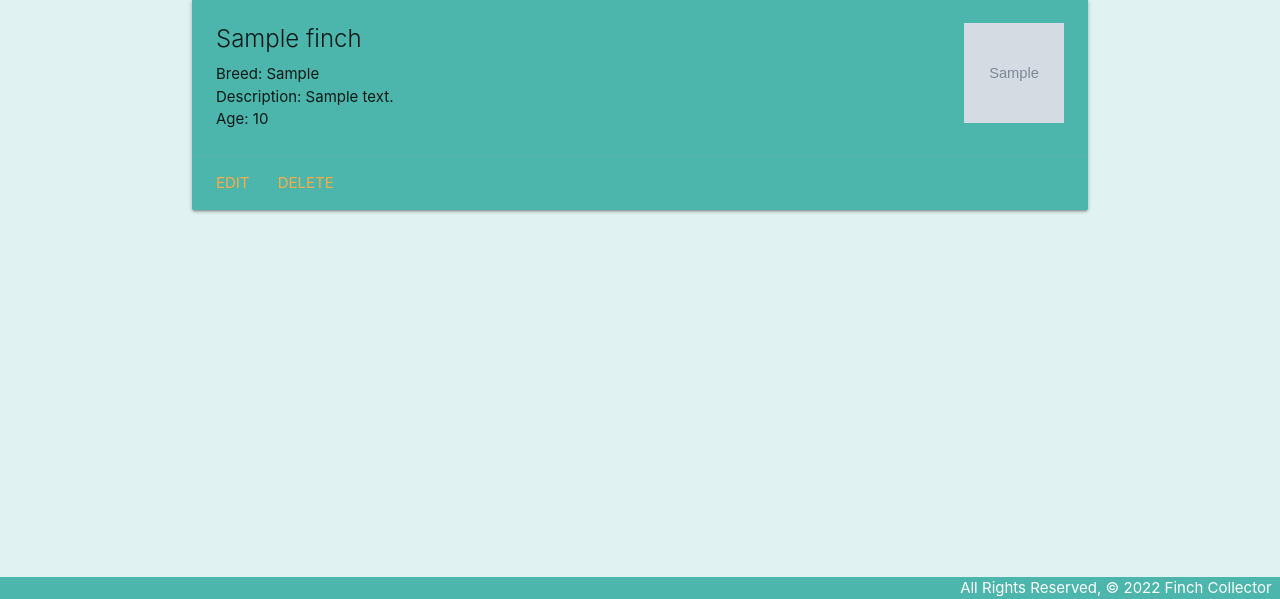
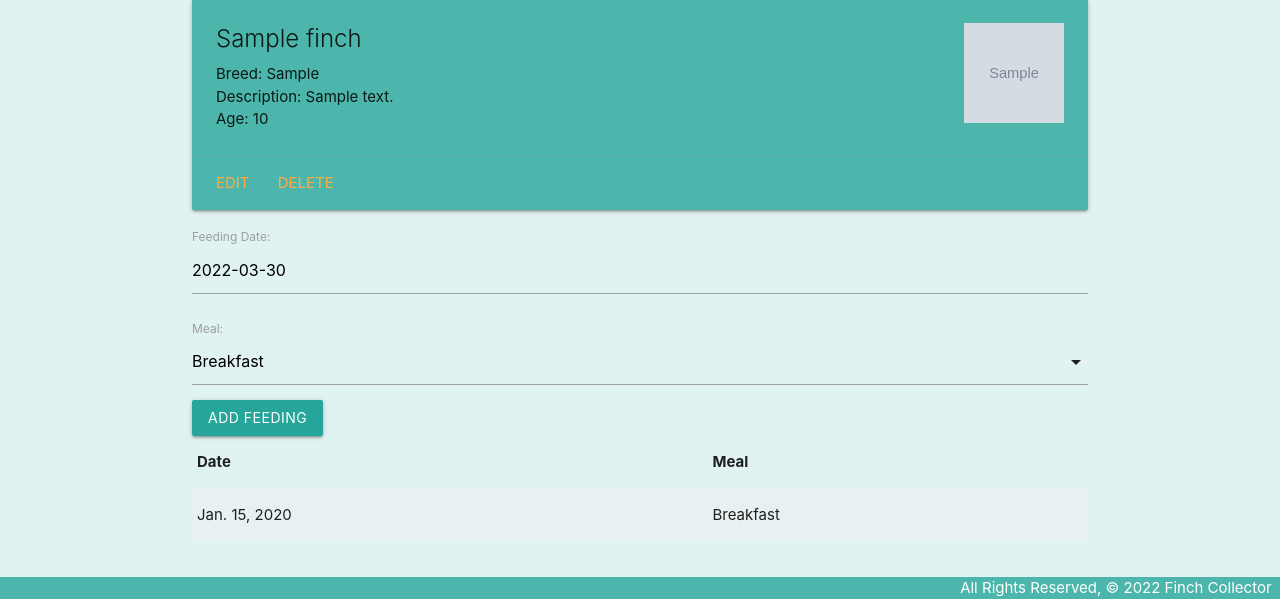
Before and after one commit to JP4441/djangoexperiment, a Django app: page /finchs/1/ in a window 1280 px wide. Shown: the part 201-800 px from the top of the page. Run offline with Django 4.2, Linux system fonts and the light colour scheme; tables that the repository leaves empty hold one stand-in row (values such as "Sample post"); grey boxes marked "Sample" are stand-in pictures.

Commit message:
03292228

```diff
--- /dev/null
+++ b/main_app/forms.py
@@ -0,0 +1,8 @@
+from dataclasses import fields
+from django.forms import ModelForm
+from .models import Feeding
+
+class FeedingForm(ModelForm):
+  class Meta:
+      model = Feeding
+      fields = ['date', 'meal']
--- a/main_app/models.py
+++ b/main_app/models.py
@@ -1,5 +1,7 @@
+from secrets import choice
 from django.db import models
 from django.urls import reverse
+
 
 # Create your models here.
 
@@ -32,3 +34,6 @@ class Feeding(models.Model):
 
   def __str__(self):
     return f"{self.get_meal_display()} on {self.date}"
+
+  class Meta:
+        ordering = ['-date']
--- a/main_app/templates/base.html
+++ b/main_app/templates/base.html
@@ -16,6 +16,7 @@
       type="text/css"
       href="{% static 'css/style.css' %}"
     />
+    <script src="https://cdnjs.cloudflare.com/ajax/libs/materialize/1.0.0/js/materialize.min.js"></script>
   </head>
 
   <body class="teal lighten-5">
--- a/main_app/templates/finchs/detail.html
+++ b/main_app/templates/finchs/detail.html
@@ -26,4 +26,41 @@
   </div>
 </div>
 
+<div>
+  <form method="post" action="{% url 'add_feeding' finch.id %}">
+    {% csrf_token %} {{ feeding_form.as_p }}
+    <input type="submit" class="btn" value="Add feeding" />
+  </form>
+
+  <table class="striped">
+    <thead>
+      <tr>
+        <th>Date</th>
+        <th>Meal</th>
+      </tr>
+    </thead>
+
+    <tbody>
+      {% for feeding in finch.feeding_set.all %}
+      <tr>
+        <td>{{feeding.date}}</td>
+        <td>{{feeding.get_meal_display}}</td>
+      </tr>
+      {% endfor %}
+    </tbody>
+  </table>
+</div>
+
+<script>
+  var dateEl = document.getElementById('id_date');
+  M.Datepicker.init(dateEl, {
+    format: 'yyyy-mm-dd',
+    defaultDate: new Date(),
+    setDefaultDate: true,
+    autoClose: true,
+  });
+
+  var selectEl = document.getElementById('id_meal');
+  M.FormSelect.init(selectEl);
+</script>
 {% endblock %}
--- a/main_app/urls.py
+++ b/main_app/urls.py
@@ -8,5 +8,6 @@ urlpatterns = [
   path("finchs/<int:finch_id>/", views.finchs_detail, name='detail'),
   path("finchs/create", views.FinchCreate.as_view(), name="finchs_create"),
   path('finchs/<int:pk>/update', views.FinchUpdate.as_view(), name='finchs_update'),
-  path('finchs/<int:pk>/delete', views.FinchDelete.as_view(), name='finchs_delete')
+  path('finchs/<int:pk>/delete', views.FinchDelete.as_view(), name='finchs_delete'),
+  path('finchs/<int:finch_id>/add_feeding/', views.add_feeding, name='add_feeding')
 ]
--- a/main_app/views.py
+++ b/main_app/views.py
@@ -1,9 +1,9 @@
-from django.shortcuts import render
-
-# Add the following import
+from django.http import HttpResponse
+from django.shortcuts import redirect, render
 from django.http import HttpResponse
 from .models import Finch
 from django.views.generic.edit import CreateView, UpdateView, DeleteView
+from .forms import FeedingForm
 
 # Define the home view
 
@@ -26,7 +26,17 @@ def finchs_index(request):
 
 def finchs_detail(request, finch_id):
   finch = Finch.objects.get(id=finch_id)
-  return render(request, 'finchs/detail.html', {'finch': finch})
+  feeding_form = FeedingForm()
+  return render(request, 'finchs/detail.html', {'finch': finch, 'feeding_form': feeding_form})
+
+def add_feeding(request, finch_id):
+  print(request.POST)
+  form = FeedingForm(request.POST)
+  if form.is_valid():
+      new_feeding = form.save(commit=False)
+      new_feeding.finch_id = finch_id
+      new_feeding.save()
+  return redirect('detail', finch_id = finch_id)
 
 class FinchUpdate(UpdateView):
   model = Finch
```
